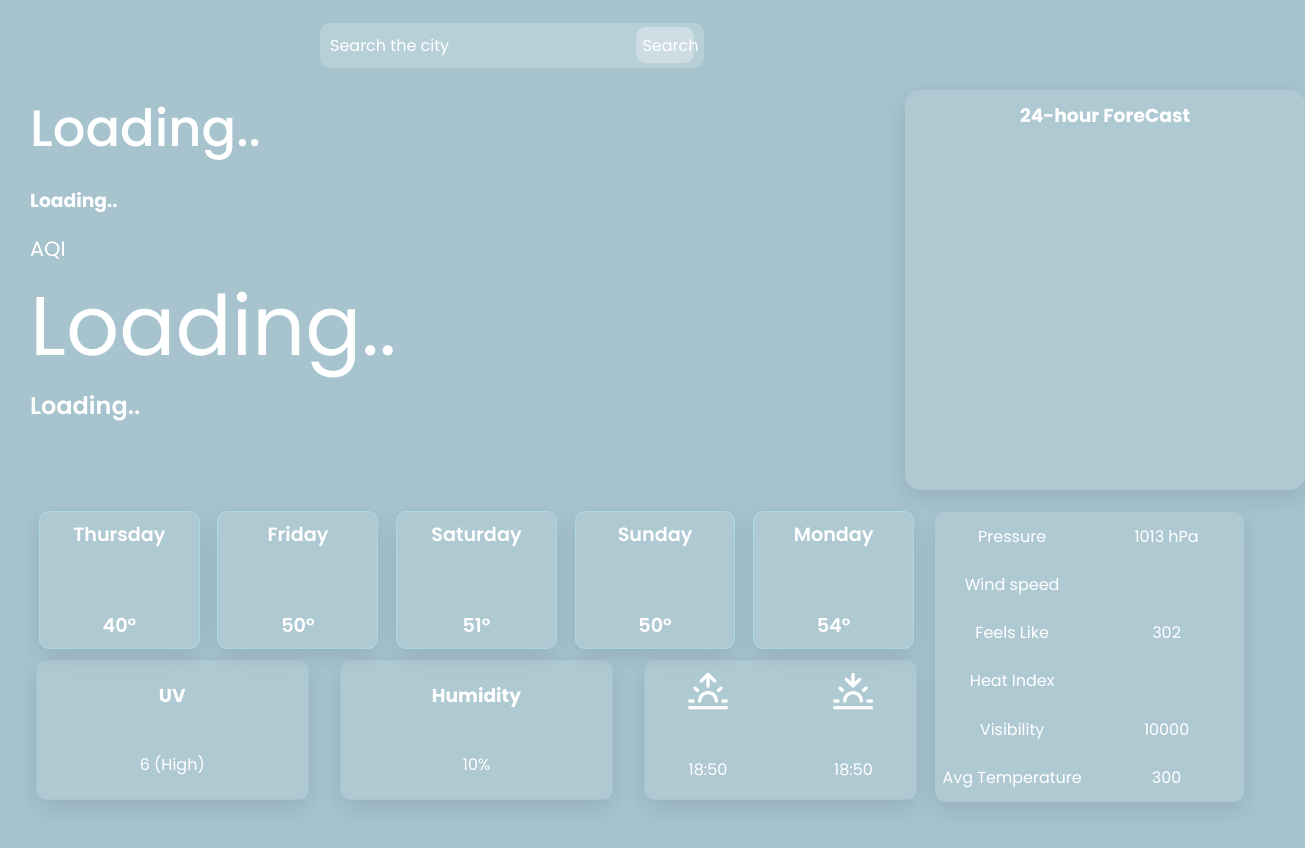
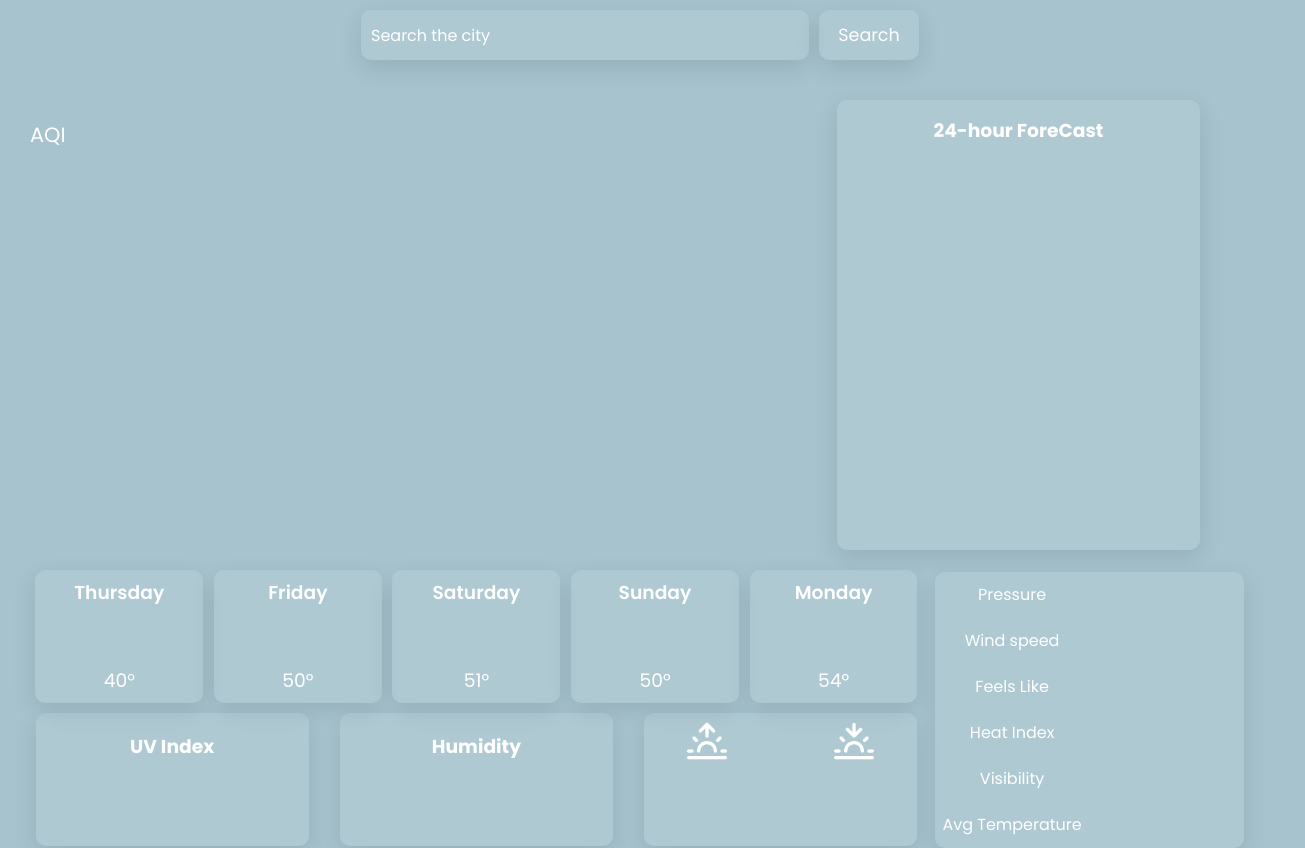
Before and after one commit to Manpreet055/Weather-app, a plain HTML site: page index.html in a window 1280 px wide. Shown: the whole page, 1305 px wide, since content can reach past the window. Before the commit the page ends 802 px from the top, so only its background shows below. Drawn offline with Linux system fonts and the light colour scheme.

Commit message:
Weather project almost done

```diff
--- a/index.html
+++ b/index.html
@@ -14,82 +14,79 @@
     <script src="script.js" defer></script>
   </head>
   <body>
-    <div class="searchbarMenu">
-      <div></div>
-      <div class="searchBar-container">
-        <input type="text" class="searchBar" placeholder="Search the city" />
-        <button class="searchButton">Search</button>
+    <div class="searchbar-container">
+      <input type="text" class="searchBar" placeholder="Search the city" />
+      <button class="searchButton">Search</button>
+    </div>
+    <div class="hero-content">
+      <div class="current-weather">
+        <h1 class="city-name"></h1>
+        <h3 class="date"></h3>
+        <div class="aqi-info">AQI</div>
+        <div class="temperature"></div>
+        <span class="current-weather-condition"></span>
+      </div>
+      <div class="hourly-weather">
+        <h3>24-hour ForeCast</h3>
+        <div class="hourly-weather-data"></div>
       </div>
     </div>
-    <div class="container">
-      <div class="basicInfo">
-        <h1 class="cityName">Loading..</h1>
-        <h3 class="date">Loading..</h3>
-        <div class="aqi">AQI </div>
-        <div class="temperature">Loading..</div>
-        <span class="condition">Loading..</span>
-      </div>
-      <div class="hourlyForeCast">
-        <h3>24-hour ForeCast</h3>
-      </div>
-    </div>
-    <div class="extraInfo">
-      <div class="fiveDayForecast">
-        <div class="day" id="today">
+    <div class="weather-summary">
+      <div class="weekly-weather">
+        <div class="day">
           <div>Thursday</div>
           <div class="icons"></div>
           <div class="daysTemprature">40&deg;</div>
         </div>
-        <div class="day" id="tomorrow">
+        <div class="day">
           <div>Friday</div>
           <div class="icons"></div>
           <div class="daysTemprature">50&deg;</div>
         </div>
-        <div class="day" id="thirdDay">
+        <div class="day">
           <div>Saturday</div>
           <div class="icons"></div>
           <div class="daysTemprature">51&deg;</div>
         </div>
-        <div class="day" id="fourthDay">
+        <div class="day">
           <div>Sunday</div>
           <div class="icons"></div>
           <div class="daysTemprature">50&deg;</div>
         </div>
-        <div class="day" id="fifthDay">
+        <div class="day">
           <div>Monday</div>
           <div class="icons"></div>
           <div class="daysTemprature">54&deg;</div>
         </div>
       </div>
-      <div class="extraFeatures">
-          <div id="pressure">Pressure</div>
-          <div id="pressure__unit">1013 hPa</div>
-        <div class="windspeed">Wind speed</div>
-        <div id="windSpeed"></div>
-          <div id="feelslike">Feels Like</div>
-          <div id="feelslike__unit">302</div>
-          <div id="heat">Heat Index</div>
-          <div id="heat__unit"></div>
-          <div id="visibility">Visibility</div>
-          <div id="visibility__unit">10000</div>
-          <div id="avgTemp">Avg Temperature</div>
-          <div id="avgTemp__unit">300</div>
+      <div class="weather-details-card">
+        <span>Pressure</span>
+        <span id="pressure-unit"></span>
+        <span>Wind speed</span>
+        <span id="windspeed-unit"></span>
+        <span>Feels Like</span>
+        <span id="feelslike-unit"></span>
+        <span>Heat Index</span>
+        <span id="heat-unit"></span>
+        <span>Visibility</span>
+        <span id="visibility-unit"></span>
+        <span>Avg Temperature</span>
+        <span id="avgTemp-unit"></span>
       </div>
-      <div class="detailed">
-        <div class="detailed-info">
-          <h3>UV</h3>
-          <div class="uv-unit">6 (High)</div>
+      <div class="uv-humidity-card">
+        <div class="uv-humidity">
+          <h3>UV Index</h3>
+          <span class="uv-unit"></span>
         </div>
-        <div class="detailed-info">
+        <div class="uv-humidity">
           <h3>Humidity</h3>
-          <div class="humidity-unit">10%</div>
+          <span class="humidity-unit"></span>
         </div>
-          <div class="sun">
-            <img class="sunIcon" src="sunrise.png" alt="sunrise">
-            <img class="sunIcon" src="sunset.png" alt="sunset">
-            <div class="sunRise">18:50</div>
-            <div class="sunSet">18:50</div>
-        </div>
+        <div class="astro-card">
+          <img class="sunIcon" src="sunrise.png" alt="sunrise" />
+          <img class="sunIcon" src="sunset.png" alt="sunset" />
+          <span class="sunRise"></span>
+          <span class="sunSet"></span>
         </div>
       </div>
     </div>
--- a/style.css
+++ b/style.css
@@ -1,15 +1,17 @@
 ::selection {
   background-color: transparent;
 }
+
 * {
-  font-family: poppins;
+  font-family: poppins, sans-serif;
   box-sizing: border-box;
   color: white;
 }
+
 body {
   background-color: #a6c3ce;
   margin: 0;
-  padding: 0;
+  padding-top: 10px;
   display: grid;
   grid-template-rows: 10vh 1fr 1fr;
   gap: 10px;
@@ -19,144 +21,106 @@ body {
   z-index: -1;
   backdrop-filter: blur(5px);
 }
+
 .dayBackground {
-  background-image: url("dayBackground2.jpg");
+  background-image: url("dayBackground.png");
 }
 
-.searchBar-container {
-  position: relative;
-  top: 0;
-  width: 50%;
-  height: 50%;
-  text-align: center;
-}
-.searchButton {
-  position: absolute;
-  right: 10px;
-  top: 50%;
-  transform: translateY(-50%);
-  border: none;
-  background: rgba(255, 255, 255, 0.3);
-  border-radius: 10px;
-  cursor: pointer;
-  font-size: 1rem;
-  height: 80%;
-  width: 15%;
-  transition: 0.3s all ease-in-out;
-  color: white;
-}
-.searchButton:hover {
-  background-color: #bbd7e27a;
-}
-.searchbarMenu {
-  height: 90px;
-  width: 100vw;
-  display: grid;
-  grid-template-columns: 10% 60% 30%;
-  place-items: center;
-}
-.searchBar:focus {
-  outline: 2px solid #f0f0f0;
+.searchbar-container {
+  height: 50px;
+  width: 100%;
+  display: flex;
+  justify-content: center;
+  align-items: center;
 }
 
-.searchbarMenu img {
+.searchBar {
+  height: 50px;
   width: 35%;
-  filter: brightness(0) invert(1);
-  transform: translateX(-20px);
-}
-.searchBar {
-  height: 100%;
-  width: 100%;
   background-color: rgba(255, 255, 255, 0.2);
-  backdrop-filter: blur(15px);
   border: none;
   outline: none;
   color: white;
-  border-radius: 10px;
   font-size: 1rem;
   padding-left: 10px;
-  padding-right: 0;
+  margin-right: 10px;
+  transition: 0;
+  &:focus {
+    outline: 1px solid #f0f0f0;
+  }
+  &::placeholder {
+    color: white;
+  }
 }
 
-.searchBar:active {
+.searchButton {
   border: none;
-  outline: none;
-}
-.searchBar::placeholder {
+  background: rgba(255, 255, 255, 0.3);
+  font-size: 1.1em;
+  height: 50px;
+  width: 100px;
   color: white;
 }
-.container {
+
+/* Container containing cards and info about temprature,city name etc. and also hourlt forecast */
+.hero-content {
   width: 100%;
   height: 100%;
-  display: grid;
-  grid-template-columns: 70% 1fr;
-  place-items: center;
+  display: flex;
   padding-left: 30px;
+  justify-content: center;
 }
 
-.basicInfo {
-  width: 100%;
+.current-weather {
+  width: 80%;
   height: 100%;
 }
-
-.basicInfo h1 {
-  font-size: 4vw;
+.current-weather h1 {
+  font-size: 6rem;
   font-weight: 500;
   margin-bottom: 0;
   margin-top: 0;
 }
-.basicInfo .aqi {
+
+.aqi-info {
   font-size: 1.3rem;
 }
-.basicInfo .temperature {
-  font-size: 6.5vw;
+
+.temperature {
+  font-size: 5rem;
 }
-.condition {
+
+.current-weather-condition {
   font-size: 1.5rem;
   font-weight: 600;
 }
-.hourly-forcast {
-  height: 90%;
-  width: 400px;
-  border-radius: 15px;
-  background-color: rgba(255, 255, 255, 0.1);
-  backdrop-filter: blur(15px);
-  transition: 0.3s all ease-in-out;
-  cursor: pointer;
-  box-shadow: 0 8px 24px rgba(0, 0, 0, 0.1);
-  overflow: auto;
-  scrollbar-width: none;
-}
-.hourly-forcast:hover {
-  transform: scale(1.05);
-}
-.hourlyForeCast {
-  height: 400px;
-  width: 400px;
+
+.hourly-weather {
+  height: 450px;
+  width: 450px;
   border-radius: 15px;
   padding-right: 0;
-  background-color: rgba(255, 255, 255, 0.1);
-  backdrop-filter: blur(15px);
+  display: grid;
+  grid-template-columns: 1fr;
+  grid-template-rows: 60px 1fr;
+  place-items: center;
+  margin-right: 80px;
+}
+
+.hourly-weather-data {
+  height: 100%;
+  width: 100%;
   display: grid;
   grid-template-columns: repeat(3, 1fr);
-  grid-template-rows: repeat(24, 50px);
+  grid-template-rows: repeat(auto-fill, 65px);
+  gap: 5px;
   place-items: center;
-  transition: 0.3s all ease-in-out;
-  cursor: pointer;
-  box-shadow: 0 8px 24px rgba(0, 0, 0, 0.1);
   overflow: auto;
   scrollbar-width: none;
 }
 
-.hourlyForeCast:hover {
-  transform: scale(1.05);
-}
-
-.hourlyForeCast h3 {
-  grid-column: 1/4;
-}
-
-.extraInfo {
+/* Second -container contains all the remaing cards about humidty,astro,uv index etc. and also weekly forecast */
+.weather-summary {
   width: 100vw;
   height: 100%;
   display: grid;
@@ -164,80 +128,43 @@ body {
   grid-template-rows: repeat(2, 1fr);
   padding-left: 30px;
 }
-.fiveDayForecast {
+
+.weekly-weather {
   display: grid;
   grid-template-columns: repeat(5, 1fr);
   place-items: center;
   grid-column: 1/6;
   padding-top: 10px;
 }
+
 .day {
-  cursor: pointer;
-  box-shadow: 0 8px 24px rgba(0, 0, 0, 0.1);
-
-  border: 1px solid lightblue;
-  border-radius: 10px;
   display: grid;
   grid-template-rows: repeat(3, 1fr);
   place-items: center;
   grid-template-columns: 1fr;
-  background-color: rgba(255, 255, 255, 0.1);
-  backdrop-filter: blur(15px);
-  height: 98%;
-  width: 90%;
-  font-size: 1.2rem;
+  height: 100%;
+  width: 94%;
+  font-size: 1.17em;
+}
+
+.day > :first-child {
   font-weight: 600;
-  transition: 0.3s all ease-in-out;
 }
-.day:hover {
-  transform: scale(1.05);
-}
-.extraFeatures {
-  background-color: rgba(255, 255, 255, 0.1);
-  backdrop-filter: blur(15px);
+
+/*This card contains the info about average temprature,windspeed etc.  */
+.weather-details-card {
   grid-column: 6/8;
   grid-row: 1/3;
-  border-radius: 10px;
   height: 96.5%;
   width: 86.5%;
-  transition: 0.3s all ease-in-out;
   margin: 12px;
   display: grid;
   place-items: center;
   grid-template-columns: repeat(2, 1fr);
   grid-template-rows: repeat(6, 1fr);
-  cursor: pointer;
-  box-shadow: 0 8px 24px rgba(0, 0, 0, 0.1);
-}
-.extraFeatures:hover {
-  transform: scale(1.05);
 }
 
-.pressure {
-  display: grid;
-  grid-template-columns: 1fr 1fr;
-  grid-template-rows: repeat(4, 40px);
-  place-items: center;
-  height: 100%;
-  width: 100%;
-}
-.pressure h3 {
-  grid-column: 1/3;
-}
-
-.airQuality {
-  display: grid;
-  grid-template-columns: 1fr 1fr;
-  grid-template-rows: repeat(4, 40px);
-  place-items: center;
-  height: 100%;
-  width: 100%;
-}
-
-.airQuality h3 {
-  grid-column: 1/3;
-}
-.detailed {
+.uv-humidity-card {
   grid-column: 1/6;
   display: grid;
   grid-template-columns: repeat(3, 1fr);
@@ -246,26 +173,15 @@ body {
   gap: 20px;
 }
 
-.detailed-info {
+.uv-humidity {
   height: 100%;
   width: 96%;
-  border: 1px solid #a6c3ce;
-  border-radius: 10px;
-  background-color: rgba(255, 255, 255, 0.1);
-  backdrop-filter: blur(15px);
   place-items: center;
-  transition: 0.3s all ease-in-out;
   display: grid;
   grid-template-rows: 1fr 1fr;
-  cursor: pointer;
-  box-shadow: 0 8px 24px rgba(0, 0, 0, 0.1);
 }
 
-.detailed-info:hover {
-  transform: scale(1.05);
-}
-
-.sun {
+.astro-card {
   display: grid;
   grid-template-columns: 1fr 1fr;
   justify-items: center;
@@ -274,22 +190,37 @@ body {
   grid-template-rows: 1fr 1fr;
   height: 100%;
   width: 96%;
-  border: 1px solid #a6c3ce;
-  border-radius: 10px;
-  background-color: rgba(255, 255, 255, 0.1);
-  backdrop-filter: blur(15px);
-  cursor: pointer;
-  transition: 0.3s all ease-in-out;
-  box-shadow: 0 8px 24px rgba(0, 0, 0, 0.1);
   gap: 20px;
   place-items: center;
-}
-
-.sun:hover {
-  transform: scale(1.05);
 }
 
 .sunIcon {
   filter: brightness(0) invert(1);
   height: 40px;
 }
+
+.hourly-weather,
+.searchButton,
+.hourly-forcast,
+.day,
+.weather-details-card,
+.uv-humidity,
+.astro-card,
+.searchBar {
+  backdrop-filter: blur(15px);
+  transition: 0.3s all ease-in-out;
+  border-radius: 10px;
+  background-color: rgba(255, 255, 255, 0.1);
+  cursor: pointer;
+  box-shadow: 0 8px 24px rgba(0, 0, 0, 0.1);
+}
+
+.hourly-weather:hover,
+.searchButton:hover,
+.hourly-forcast:hover,
+.day:hover,
+.weather-details-card:hover,
+.uv-humidity:hover,
+.astro-card:hover {
+  transform: scale(1.05);
+}
```
Also changed, not shown: script.js (+50 -65 lines), cloudy.png (deleted), dayBackground2.jpg (deleted), 2 other files.
